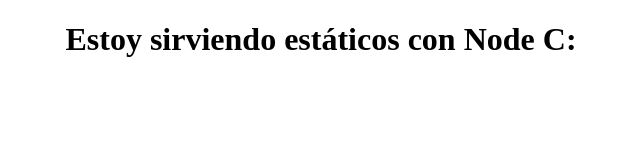
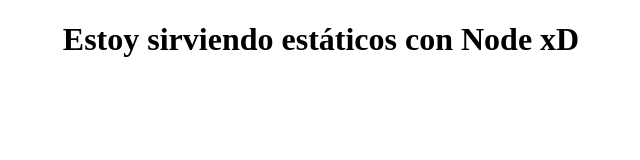
Before and after one commit to handshake2/practica, a website: page index.html in a window 1280 px wide. Shown: the whole page, without its empty margins (319-959 px from the left). Drawn offline with Linux system fonts and the light colour scheme.

```diff
--- a/index.html
+++ b/index.html
@@ -6,7 +6,7 @@
   </head>
   <body>
     <center>
-      <h1>Estoy sirviendo estáticos con Node C:</h1>
+      <h1>Estoy sirviendo estáticos con Node xD</h1>
     </center>
   </body>
 </html>
```
